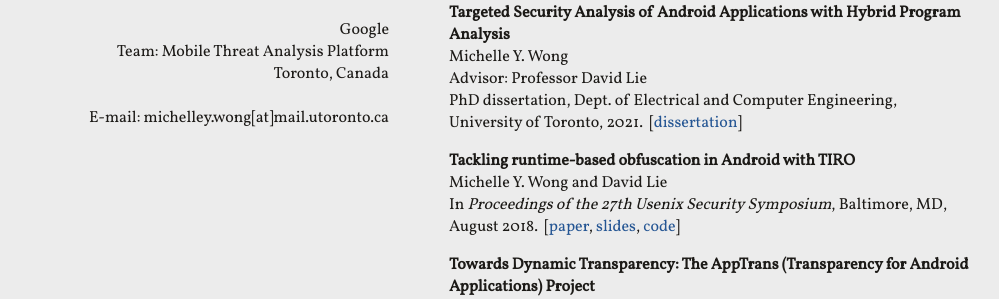
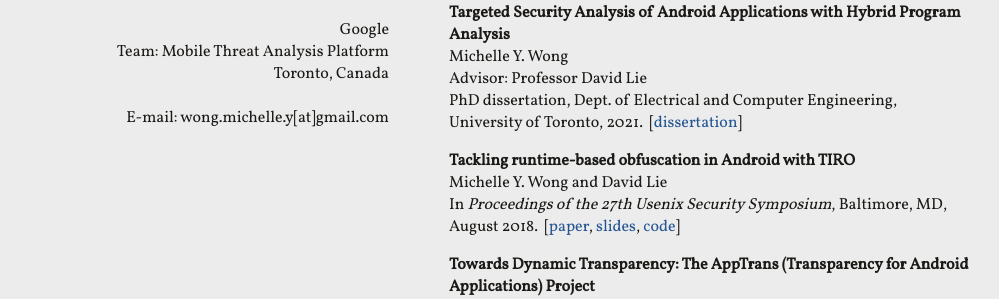
Before and after one commit to miwong/miwong.github.io, a Jekyll site: the page built from index.html, in a window 1280 px wide. Shown: the part 484-783 px from the top of the page, without its empty margins (151-1150 px from the left). Built offline with Jekyll 4.4.1, drawn with Linux system fonts in a browser that asks for light colours; nearby versions of some CDN libraries.

Commit message:
Update contact email.

```diff
--- a/_includes/about.html
+++ b/_includes/about.html
@@ -3,5 +3,5 @@
     Team: Mobile Threat Analysis Platform<br/>
     Toronto, Canada<br/>
     <br/>
-    E-mail: michelley.wong[at]mail.utoronto.ca
+    E-mail: wong.michelle.y[at]gmail.com
 </p>
```
